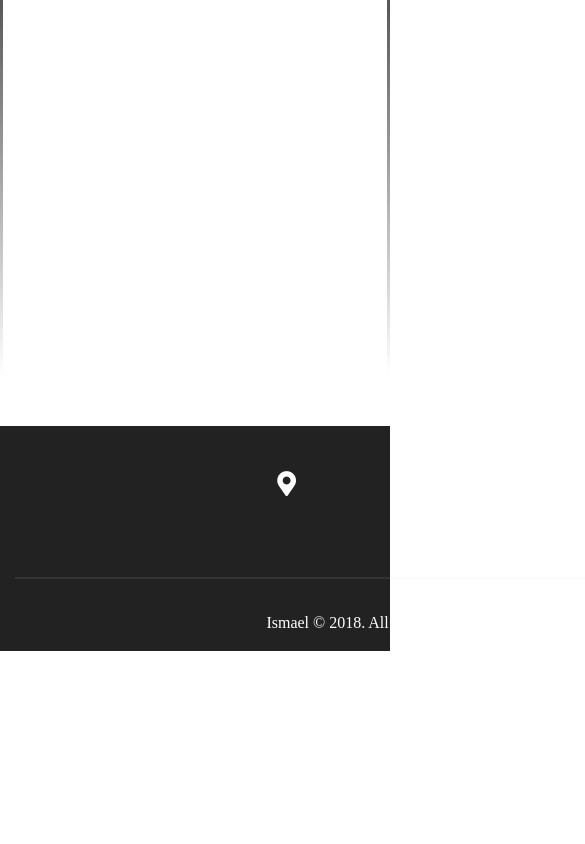
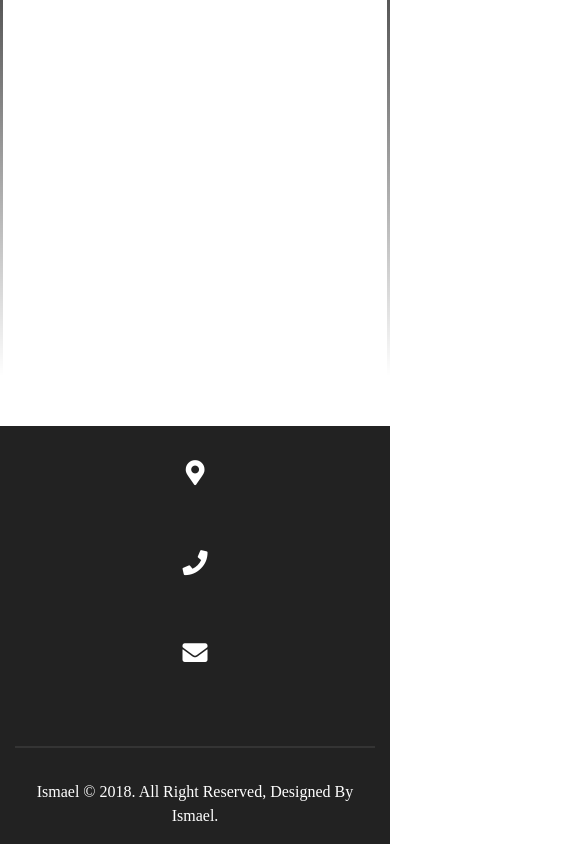
Before and after one commit to Ismaelazd/Portfolio, a React (Create React App) app: page / in a window 390 px wide. Shown: the part 5883-6727 px from the top of the page, 585 px wide, since content can reach past the window. Before the commit the page ends 6534 px from the top, so only its background shows below. Built offline with nearby package versions, Linux system fonts and the light colour scheme.

Commit message:
Fin de la responsivité du footer

```diff
--- a/src/components/About.jsx
+++ b/src/components/About.jsx
@@ -19,6 +19,7 @@ const About = () => {
         })
 
     })
+
 return (
 
 
--- a/src/components/Footer.jsx
+++ b/src/components/Footer.jsx
@@ -6,23 +6,23 @@ const Footer = ()=>{
         <section className="footer">
             <div className="contact">
                 <div className="container">
-                    <div className="row text-center r1">
-                        <div className="medIc m-auto text-white text-center">
-                            <div className="box">
+
+                        <div className="row  medIc text-white text-center pt-4 mx-5">
+                            <div className="box col-md-2">
                                 <div className="icon">
                                     <i className="fa fa-map-marker-alt"></i>
                                     <h4>Adresse</h4>
                                     <h3>MolenGeek, 1080</h3>
                                 </div>
                             </div>
-                            <div className="box">
+                            <div className="box col-md-2">
                                 <div className="icon">
                                     <i className="fa fa-phone"></i>
                                     <h4>Mobile</h4>
                                     <h3>+32 488/66.88.07</h3>
                                 </div>
                             </div>
-                            <div className="box">
+                            <div className="box col-md-2">
                                 <div className="icon">
                                     <i className="fa fa-envelope"></i>
                                     <h4>Email</h4>
@@ -31,7 +31,7 @@ const Footer = ()=>{
                             </div>
                         </div>
 
-                    </div>
+
                     <div className="row text-center r2">
                         <div className="col-md-12">
                             <hr/>
--- a/src/components/Skills.jsx
+++ b/src/components/Skills.jsx
@@ -16,7 +16,6 @@ const Skills = ()=>{
               setAnimIcon('invisible')
               setAnimIcon2('invisible')
           }
-
       })
 
   })
--- a/src/css/style.css
+++ b/src/css/style.css
@@ -96,27 +96,6 @@
 .collapse .navbar-nav li a {
   text-transform: uppercase;
   font-size: 13px;
-}
-.collapse .navbar-nav li a::before, .collapse .navbar-nav li a::after {
-  content: "";
-  background-color: red;
-  height: 3px;
-  position: absolute;
-  bottom: 0px;
-  width: 0;
-}
-.collapse .navbar-nav li a:hover {
-  color: blue;
-}
-.collapse .navbar-nav li a:hover::after {
-  width: 50%;
-  right: 50%;
-  transition: width 1s ease-in-out;
-}
-.collapse .navbar-nav li a:hover::before {
-  width: 50%;
-  left: 50%;
-  transition: width 1s ease-in-out;
 }
 
 nav.fixed-top .nav-item .nav-link:hover:before {
@@ -400,28 +379,23 @@ h2 {
 .footer {
   background-color: #222;
   padding-top: 10px;
+  margin-top: 35px;
 }
-.footer .contact {
-  padding: 0;
-  margin: 0;
-  margin-top: 35px;
-  min-width: 100vh;
+.footer .medIc {
+  margin: 0 10000px;
+  display: flex;
+  justify-content: center;
 }
-.footer .contact .container {
-  width: 900px;
-  margin: auto;
+.footer .r2 {
+  display: flex;
 }
-.footer .contact .container .medIc {
-  display: flex;
-  justify-content: space-between;
-}
-.footer .contact .container .r2 hr {
+.footer .r2 hr {
   margin-top: 1rem;
   margin-bottom: 1rem;
   border: 0;
   border-top: 2px solid rgba(216, 213, 213, 0.1);
 }
-.footer .contact .container .r2 p {
+.footer .r2 p {
   color: white;
 }
 
--- a/src/sass/footer.sass
+++ b/src/sass/footer.sass
@@ -1,30 +1,27 @@
 .footer
     background-color: #222
     padding-top: 10px
+    margin-top: 35px
 
-    .contact
-        padding: 0
-        margin: 0
-        margin-top: 35px
 
-        min-width: 100vh
-        .container
-            width: 900px
-            margin:  auto
-            .medIc
-                display: flex
-                justify-content: space-between
+    .medIc
+        margin: 0 10000px
+        display: flex
+        justify-content: center
+
+    .r2
+        display: flex
+        hr
+            margin-top: 1rem
+            margin-bottom: 1rem
+            border: 0
+            border-top: 2px solid rgba(216, 213, 213, 0.1)
+        p
+            color: white
 
 
 
-            .r2
-                hr
-                    margin-top: 1rem
-                    margin-bottom: 1rem
-                    border: 0
-                    border-top: 2px solid rgba(216, 213, 213, 0.1)
-                p
-                    color: white
+
 
 
 
```
Also changed, not shown: src/sass/nav.sass (+17 -17 lines), 1 other file (tests, documents, lock files or other folders).
